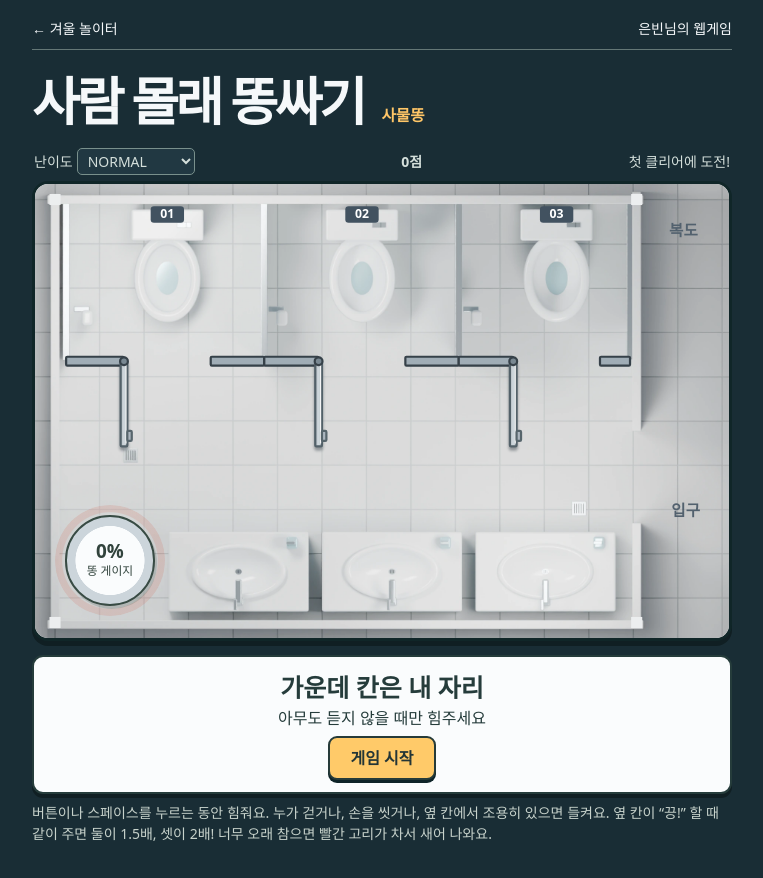
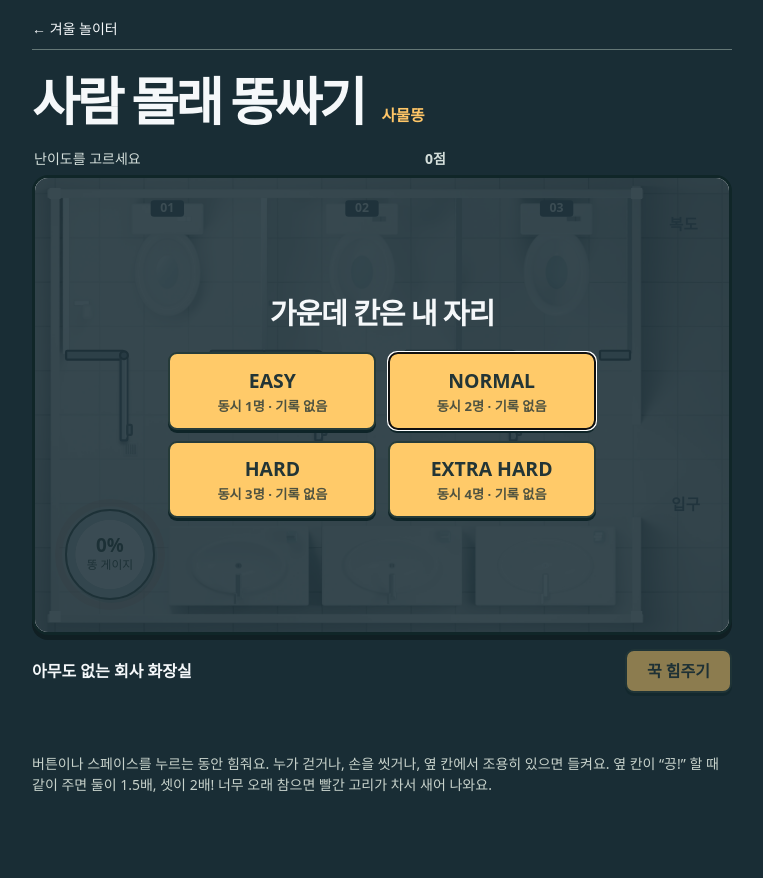
Before and after one commit to JinsuBae2/winter-playground, a website with bundled scripts: page samuldong/index.html in a window 1280 px wide. Shown: the whole page, without its empty margins (258-1021 px from the left). After the commit the page ends 829 px from the top, so only its background shows below. Built offline with nearby package versions, Linux system fonts and the light colour scheme.

Commit message:
사물똥: 난이도 콤보박스를 게임 안 메뉴로 교체
- 타이틀에서 무대 위에 난이도 버튼 네 개를 띄운다. 버튼마다 동시 인원과
  최고 점수를 보여 주고, 누르면 바로 시작한다.
- 결과 창에 '난이도 선택' 버튼을 추가해 메뉴로 돌아갈 수 있게 한다.
- 우측 위 '은빈님의 웹게임' 문구 제거.

Co-Authored-By: Claude Fable 5.2 <noreply@anthropic.com>

```diff
--- a/samuldong/index.html
+++ b/samuldong/index.html
@@ -22,10 +22,17 @@ canvas {display:block;width:100%;height:100%}
 .dock {min-height:96px;margin-top:14px}
 .dock:has(dialog[open]) footer {display:none}
 dialog {position:static;margin:0;width:100%;padding:12px 20px;border:2px solid #253c3b;border-radius:11px;background:#fafcfd;color:#253c3b;text-align:center;box-shadow:0 4px #101f23}
-#level {font:inherit;color:inherit;background:#213842;border:1px solid #79908c;border-radius:5px;padding:2px 6px} #records label {display:flex;align-items:center;gap:4px} #records {align-items:center;gap:4px;flex-wrap:wrap;display:flex;justify-content:space-between;margin:6px 2px;font-size:14px;color:#d4dfdb} #result {display:block}
+/* 타이틀 메뉴: 무대 위에 덮인다. 난이도를 고르면 바로 시작한다 */
+.menu {position:absolute;inset:0;display:grid;place-content:center;justify-items:center;gap:2.4cqw;background:#192d35d9;text-align:center}
+.menu[hidden] {display:none}
+.menu > b {font-size:clamp(17px,4.2cqw,34px);letter-spacing:-.04em}
+#levels {display:grid;grid-template-columns:1fr 1fr;gap:clamp(8px,1.6cqw,14px)}
+#levels button {display:grid;gap:2px;min-width:clamp(140px,30cqw,250px);padding:clamp(8px,1.6cqw,14px) 10px;touch-action:manipulation}
+#levels b {font-size:clamp(15px,2.8cqw,22px)} #levels small {font-weight:600;font-size:clamp(11px,1.9cqw,14px);opacity:.8}
+#records {align-items:center;gap:4px;flex-wrap:wrap;display:flex;justify-content:space-between;margin:6px 2px;font-size:14px;color:#d4dfdb} #result {display:block}
 dialog b {display:block;font-size:clamp(17px,3vw,25px)}
 button {font:inherit;font-weight:800;border:2px solid #263b39;border-radius:9px;background:#ffca69;color:#233536;padding:8px 20px;cursor:pointer;box-shadow:0 3px #0e2428;touch-action:none;user-select:none;-webkit-user-select:none}
-dialog button {margin-top:6px} button:active,button.pressed {transform:translateY(2px);box-shadow:none}
+dialog button {margin:6px 4px 0} #menu {background:#e3e9ec} button:active,button.pressed {transform:translateY(2px);box-shadow:none}
 button:disabled {opacity:.5;cursor:default}
 footer p {margin:0;font-weight:700} .help {color:#c7d2cb;font-size:14px;margin:8px 0}
 @media (max-width:600px) {
@@ -36,16 +43,17 @@ footer p {margin:0;font-weight:700} .help {color:#c7d2cb;font-size:14px;margin:8
 }
 </style>
 <main>
-<header><a href="../index.html">← 겨울 놀이터</a><span>은빈님의 웹게임</span></header>
+<header><a href="../index.html">← 겨울 놀이터</a></header>
 <h1>사람 몰래 똥싸기 <small>사물똥</small></h1>
-<div id="records"><label>난이도 <select id="level"><option>EASY</option><option selected>NORMAL</option><option>HARD</option><option>EXTRA HARD</option></select></label><strong id="score">0점</strong><span id="best"></span></div>
+<div id="records"><span id="levelName"></span><strong id="score">0점</strong><span id="best"></span></div>
 <div class="stage">
 <canvas width="624" height="410" aria-label="위에서 본 화장실 세 칸, 세면대 세 대와 오른쪽 복도 입구"></canvas>
 <div class="gauge"><strong>0%</strong><span>똥 게이지</span></div>
+<nav class="menu" aria-label="난이도 선택"><b>가운데 칸은 내 자리</b><div id="levels"></div></nav>
 </div>
 <div class="dock">
 <footer><p id="status" role="status">아무도 없는 회사 화장실</p><button id="push" disabled>꾹 힘주기</button></footer>
-<dialog open aria-labelledby="headline"><b id="headline">가운데 칸은 내 자리</b><span id="result">아무도 듣지 않을 때만 힘주세요</span><button id="start">게임 시작</button></dialog>
+<dialog aria-labelledby="headline"><b id="headline"></b><span id="result"></span><button id="start">다시 시작</button><button id="menu">난이도 선택</button></dialog>
 </div>
 <p class="help">버튼이나 스페이스를 누르는 동안 힘줘요. 누가 걷거나, 손을 씻거나, 옆 칸에서 조용히 있으면 들켜요. 옆 칸이 “끙!” 할 때 같이 주면 둘이 1.5배, 셋이 2배! 너무 오래 참으면 빨간 고리가 차서 새어 나와요.</p>
 </main>
--- a/samuldong/src/main.js
+++ b/samuldong/src/main.js
@@ -1,26 +1,27 @@
 // 장면(타이틀 → 입장 → 플레이 → 들킴 → 결과)을 넘기는 껍데기. 규칙은 sim.js, 그림은 stage.js 가 맡는다.
-import { NAMES, INTRO_SECONDS, STARE_SECONDS } from './data.js';
+import { LEVELS, NAMES, INTRO_SECONDS, STARE_SECONDS } from './data.js';
 import { newGame, step, visitorsAt } from './sim.js';
 import { createStage } from './stage.js';
 
 const $ = s => document.querySelector(s);
 const ui = {
   gauge: $('.gauge'), percent: $('.gauge strong'), dialog: $('dialog'), headline: $('#headline'), result: $('#result'),
-  start: $('#start'), push: $('#push'), status: $('#status'), level: $('#level'), score: $('#score'), best: $('#best'),
+  start: $('#start'), back: $('#menu'), push: $('#push'), status: $('#status'), score: $('#score'), best: $('#best'),
+  menu: $('.menu'), levels: $('#levels'), levelName: $('#levelName'),
 };
+let level = 'NORMAL';
 const draw = createStage($('canvas'));
 
 // ── 기록: 난이도별 최고 점수와 최단 시간. NORMAL 은 예전 버전의 키를 그대로 이어받는다.
-const recordKey = () => (ui.level.value === 'NORMAL' ? 'samuldong.records.v1' : 'samuldong.records.v1.' + ui.level.value);
-function readRecord() {
+const recordKey = name => (name === 'NORMAL' ? 'samuldong.records.v1' : 'samuldong.records.v1.' + name);
+function readRecord(name) {
   try {
-    const saved = JSON.parse(localStorage.getItem(recordKey()));
+    const saved = JSON.parse(localStorage.getItem(recordKey(name)));
     if (saved && Number.isFinite(saved.score) && saved.score >= 0 && Number.isFinite(saved.seconds) && saved.seconds > 0) return saved;
   } catch {}
   return { score: 0, seconds: 0 };
 }
-let record = readRecord();
-ui.level.onchange = () => { record = readRecord(); };
+let record = readRecord(level);
 
 // ── 입력: 스페이스와 버튼 중 하나라도 눌려 있으면 힘주는 중
 const input = {
@@ -55,13 +56,21 @@ function reason() {
 }
 function showResult(headline, detail) {
   ui.headline.textContent = headline; ui.result.textContent = detail;
-  ui.level.disabled = false; ui.start.textContent = '다시 시작';
   ui.dialog.open = true; ui.start.focus({ preventScroll: true });
 }
 const scenes = {
-  title: {},
+  title: { // 난이도 메뉴. 버튼마다 그 난이도의 최고 기록을 보여 준다
+    enter() {
+      game = null; ui.dialog.open = false; ui.menu.hidden = false;
+      for (const button of ui.levels.children) {
+        const name = button.dataset.level, best = readRecord(name);
+        button.innerHTML = `<b>${name}</b><small>동시 ${LEVELS[name].max}명 · ${best.seconds ? '최고 ' + best.score + '점' : '기록 없음'}</small>`;
+        if (name === level) button.focus({ preventScroll: true });
+      }
+    },
+  },
   intro: {
-    enter() { input.clear(); game = newGame(ui.level.value); ui.level.disabled = true; ui.dialog.open = false; },
+    enter() { input.clear(); game = newGame(level); ui.menu.hidden = true; ui.dialog.open = false; },
     update() { if (clock >= INTRO_SECONDS) go('play'); },
   },
   play: {
@@ -78,12 +87,20 @@ const scenes = {
     enter() {
       input.clear();
       record = { score: Math.max(record.score, Math.round(game.points)), seconds: Math.min(record.seconds || Infinity, game.time) };
-      try { localStorage.setItem(recordKey(), JSON.stringify(record)); } catch {} // 사생활 보호 모드 등: 저장 없이 계속 플레이
+      try { localStorage.setItem(recordKey(level), JSON.stringify(record)); } catch {} // 사생활 보호 모드 등: 저장 없이 계속 플레이
       showResult('성공! 아무도 눈치채지 못했다', Math.round(game.points) + '점 · ' + game.time.toFixed(1) + '초 클리어');
     },
   },
 };
-ui.start.onclick = () => go('intro');
+for (const name of Object.keys(LEVELS)) {
+  const button = document.createElement('button');
+  button.dataset.level = name;
+  button.onclick = () => { level = name; record = readRecord(name); go('intro'); };
+  ui.levels.append(button);
+}
+ui.start.onclick = () => go('intro'); // 같은 난이도로 한 판 더
+ui.back.onclick = () => go('title');
+scenes.title.enter();
 if (location.search === '?debug') window.debug = () => ({ scene, clock, game }); // 브라우저 자동 플레이 확인용
 
 // ── 화면: 무대(캔버스)와 HUD 를 지금 상태대로 그린다
@@ -116,7 +133,8 @@ function render() {
   const message = statusText(held);
   if (ui.status.textContent !== message) ui.status.textContent = message;
   ui.score.textContent = Math.round(playing ? game.points : 0) + '점';
-  ui.best.textContent = record.seconds ? '최고 ' + record.score + '점 · 최단 ' + record.seconds.toFixed(1) + '초' : '첫 클리어에 도전!';
+  ui.levelName.textContent = scene === 'title' ? '난이도를 고르세요' : level;
+  ui.best.textContent = scene === 'title' ? '' : record.seconds ? '최고 ' + record.score + '점 · 최단 ' + record.seconds.toFixed(1) + '초' : '첫 클리어에 도전!';
   ui.push.disabled = scene !== 'play';
 }
 
```
